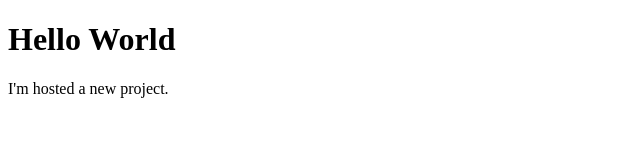
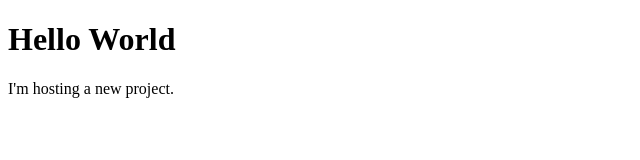
Before and after one commit to dbissias/dbissias.github.io, a plain HTML site: page index.html in a window 1280 px wide. Shown: the full height of the page, 0-640 px from the left. Drawn offline with Linux system fonts and the light colour scheme.

Commit message:
commit 1

```diff
--- a/index.html
+++ b/index.html
@@ -2,6 +2,6 @@
 <html lang="en">
 <body>
     <h1>Hello World</h1>
-    <p>I'm hosted a new project. </p>
+    <p>I'm hosting a new project. </p>
 </body>
 </html>
```
